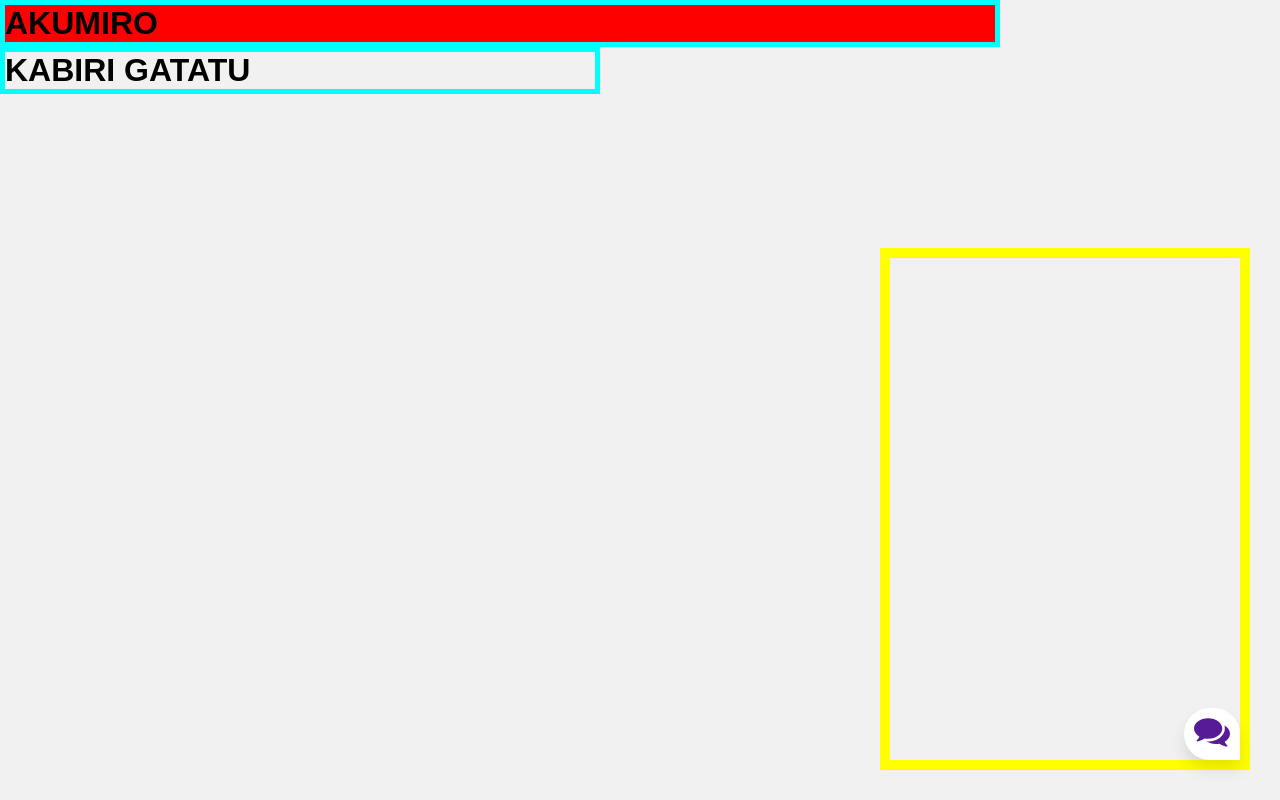
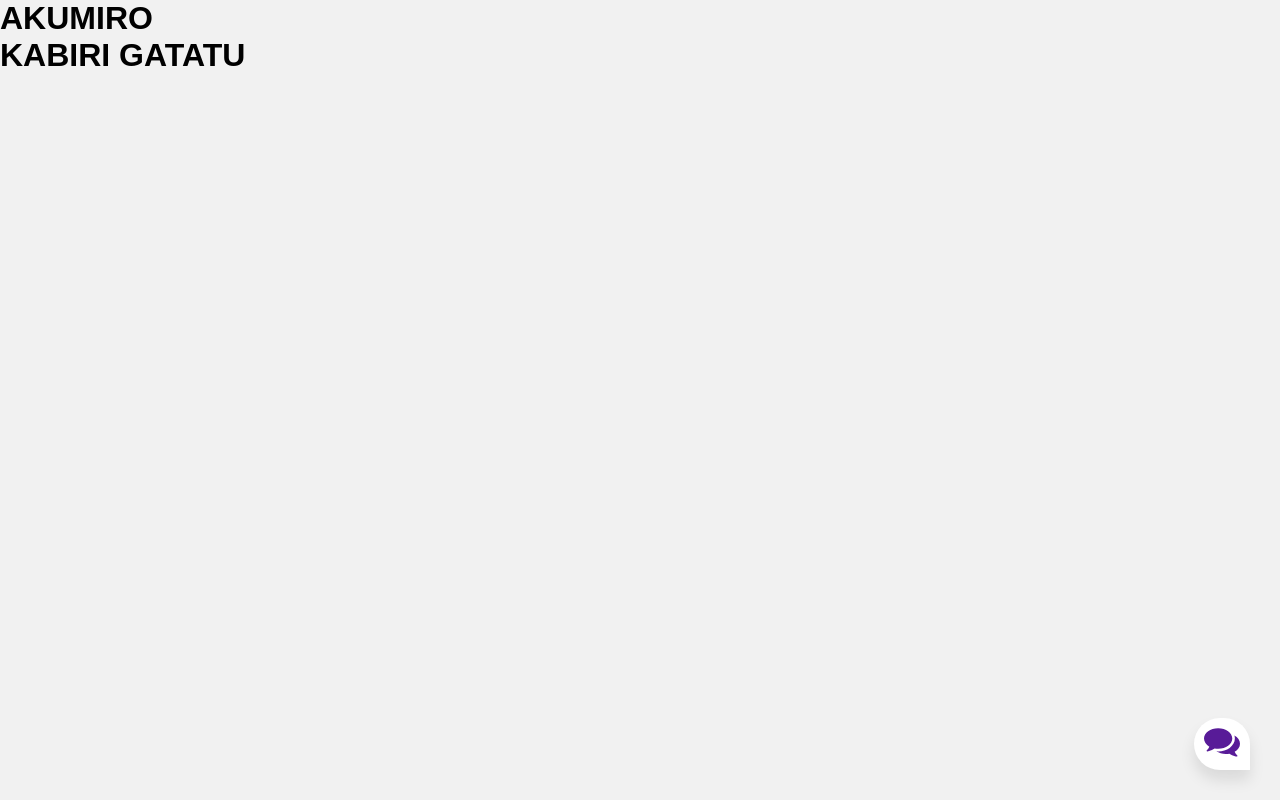
Before and after one commit to uwimanax/newchatbot, a Flask app: page / in a window 1280 px wide. Run offline with Flask 2, Linux system fonts and the light colour scheme.

Commit message:
removing border styles

```diff
--- a/static/style.css
+++ b/static/style.css
@@ -26,7 +26,6 @@ body {
     position: absolute;
     bottom: 30px;
     right: 30px;
-    border:10px yellow solid;
 }
 
 /* CONTENT IS CLOSE */
@@ -39,7 +38,6 @@ body {
     z-index: -123456;
     opacity: 0;
     transition: all .5s ease-in-out;
-    border:10px rgb(54, 19, 182) solid;
 }
 
 /* CONTENT ISOPEN */
@@ -106,7 +104,6 @@ body {
     width: 350px;
     box-shadow: 0px 0px 15px rgba(0, 0, 0, 0.1);
     border-top-left-radius: 20px;
-    border-top-right-radius: 20px;
 }
 
 /* HEADER */
@@ -202,16 +199,3 @@ body {
     box-shadow: 0px 10px 15px rgba(0, 0, 0, 0.1);
     cursor: pointer;
 }
-
-body .mine_class{
-    border: 5px solid cyan;
-    width: 1000px;
-    height: 600;
-    background-color: red;
-}
-
-#mine_class{
-    border: 5px cyan solid;
-    width: 600px;
-    height: 600;
-}
```
